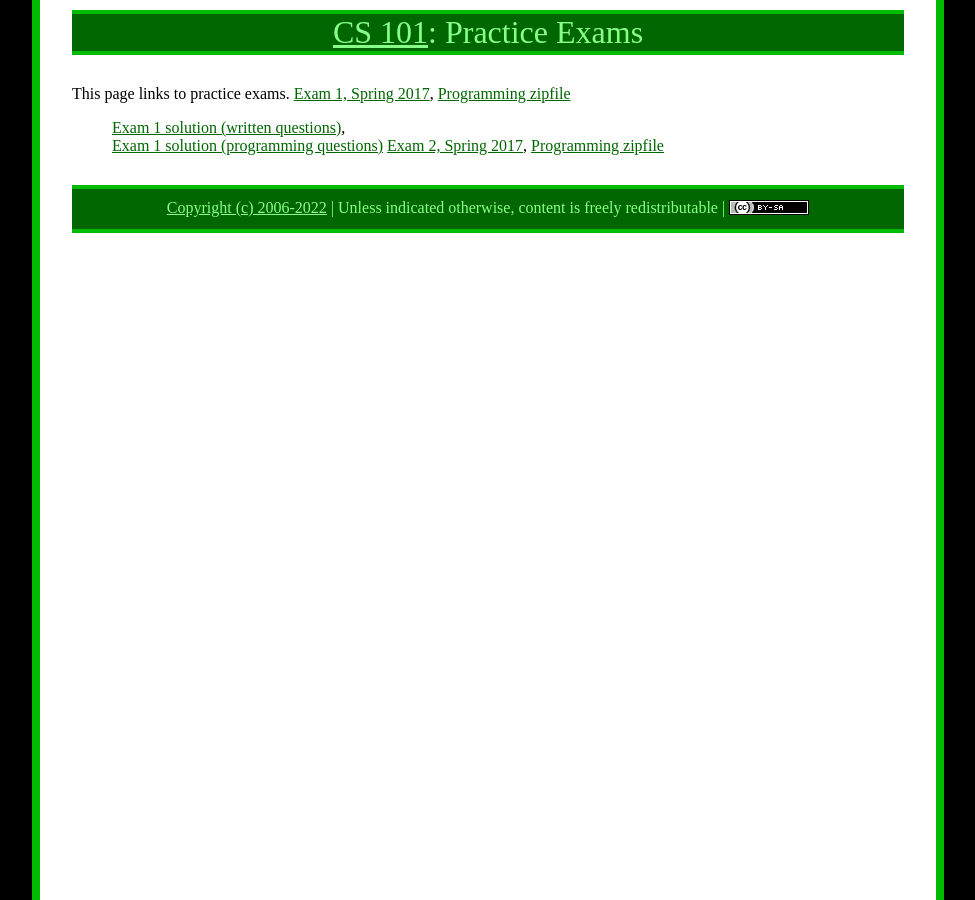
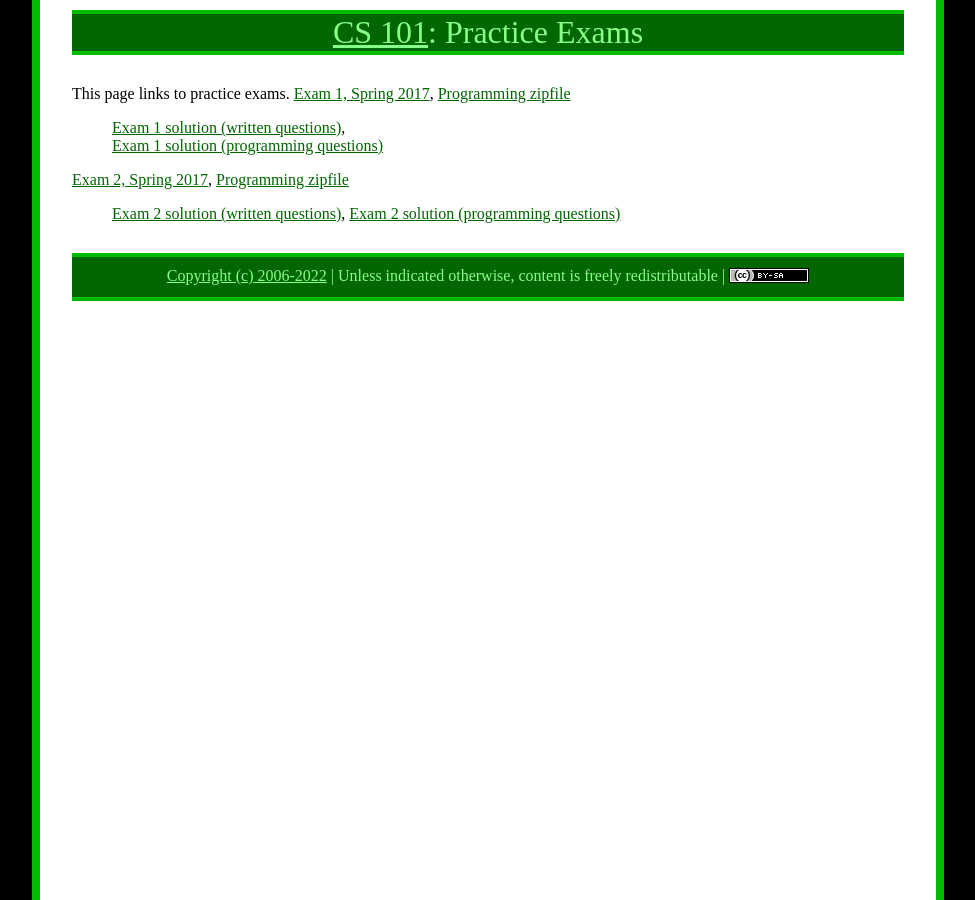
Before and after one commit to ycpcs/cs101-fall2022, a Jekyll site: the page built from practice/index.md, in a window 1280 px wide. Shown: the whole page, without its empty margins (152-1127 px from the left). Built offline with Jekyll 4.4.1, drawn with Linux system fonts in a browser that asks for light colours.

Commit message:
moved exam 2 to next line

```diff
--- a/practice/index.md
+++ b/practice/index.md
@@ -8,13 +8,14 @@ This page links to practice exams.
 
 > [Exam 1 solution (written questions)](cs101-spring2017-exam01-solution.pdf),
 > <br>[Exam 1 solution (programming questions)](CS101_Exam01_Solution.zip)
->[Exam 2, Spring 2017](cs101-spring2017-exam02.pdf), [Programming zipfile](CS101_Exam02.zip)
 
+[Exam 2, Spring 2017](cs101-spring2017-exam02.pdf), [Programming zipfile](CS101_Exam02.zip)
+> [Exam 2 solution (written questions)](cs101-spring2017-exam02-solution.pdf), [Exam 2 solution (programming questions)](CS101_Exam02_Solution.zip)
 
 
 <!--
 
-> [Exam 2 solution (written questions)](cs101-spring2017-exam02-solution.pdf), [Exam 2 solution (programming questions)](CS101_Exam02_Solution.zip)
+
 
 [Exam 3, Spring 2017](cs101-spring2017-exam03.pdf), [Programming zipfile](CS101_Exam03.zip)
 
```
